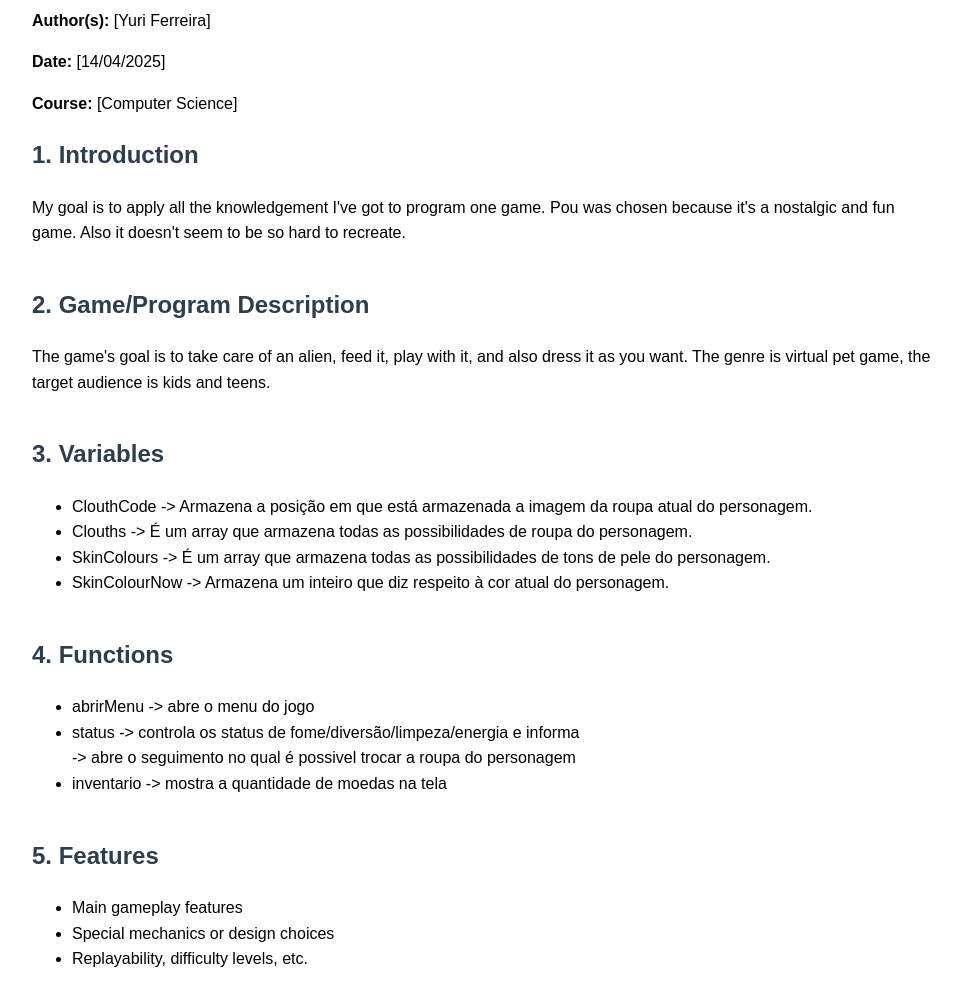
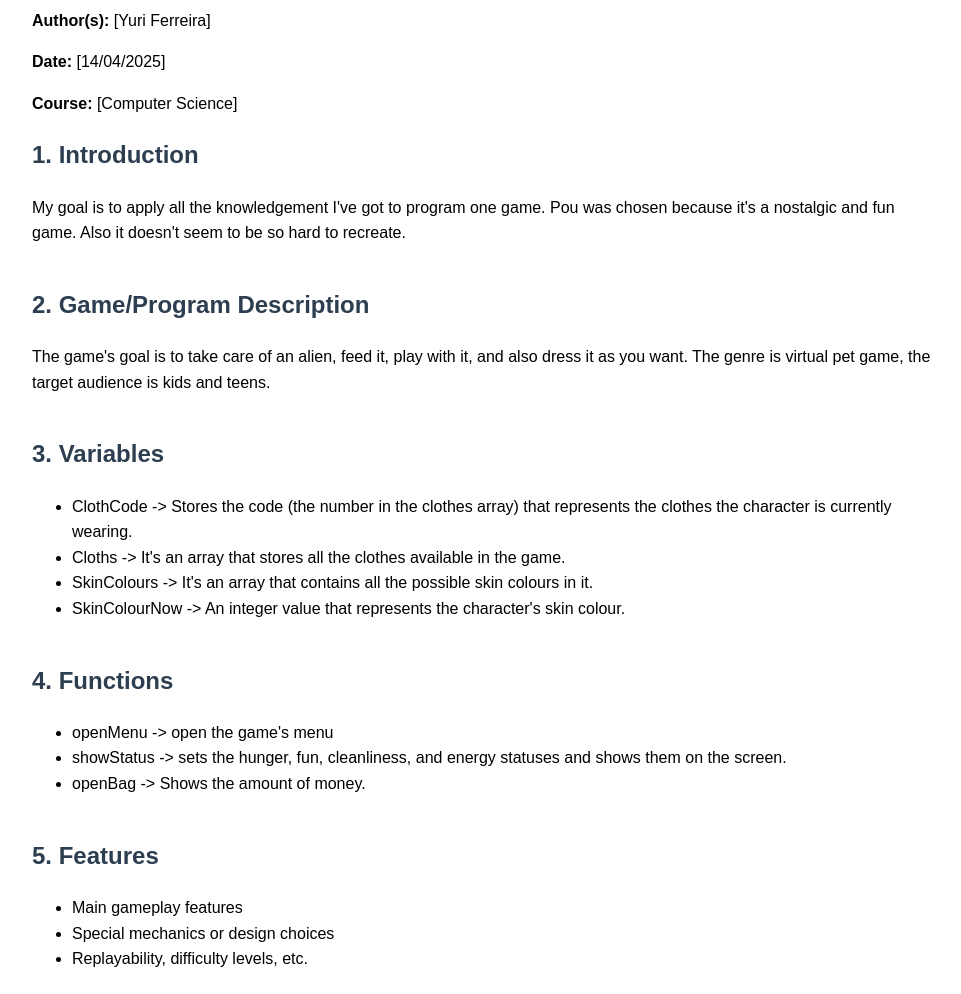
Before and after one commit to ltsmeyuri/Pou, a plain HTML site: page Activity 1/Activity 1.html in a window 1280 px wide. Shown: the part 105-1099 px from the top of the page, without its empty margins (8-969 px from the left). Drawn offline with Linux system fonts and the light colour scheme.

Commit message:
correção do ingles etc

```diff
--- a/Activity 1/Activity 1.html
+++ b/Activity 1/Activity 1.html
@@ -49,19 +49,19 @@
   <div class="section">
     <h2>3. Variables</h2>
     <ul>
-      <li>ClouthCode -> Armazena a posição em que está armazenada a imagem da roupa atual do personagem.</li>
-      <li>Clouths -> É um array que armazena todas as possibilidades de roupa do personagem.</li>
-      <li>SkinColours -> É um array que armazena todas as possibilidades de tons de pele do personagem.</li>
-      <li>SkinColourNow -> Armazena um inteiro que diz respeito à cor atual do personagem.</li>
+      <li>ClothCode -> Stores the code (the number in the clothes array) that represents the clothes the character is currently wearing.</li>
+      <li>Cloths -> It's an array that stores all the clothes available in the game.</li>
+      <li>SkinColours -> It's an array that contains all the possible skin colours in it.</li>
+      <li>SkinColourNow -> An integer value that represents the character's skin colour.</li>
     </ul>
   </div>
 
   <div class="section">
     <h2>4. Functions</h2>
     <ul>
-      <li>abrirMenu -> abre o menu do jogo</li>
-      <li>status -> controla os status de fome/diversão/limpeza/energia e informa</li> -> abre o seguimento no qual é possivel trocar a roupa do personagem</li>
-      <li>inventario -> mostra a quantidade de moedas na tela </li>
+      <li>openMenu -> open the game's menu</li>
+      <li>showStatus -> sets the hunger, fun, cleanliness, and energy statuses and shows them on the screen.</li>
+      <li>openBag -> Shows the amount of money. </li>
     </ul>
   </div>
 
```
Also changed, not shown: 1 other file.
